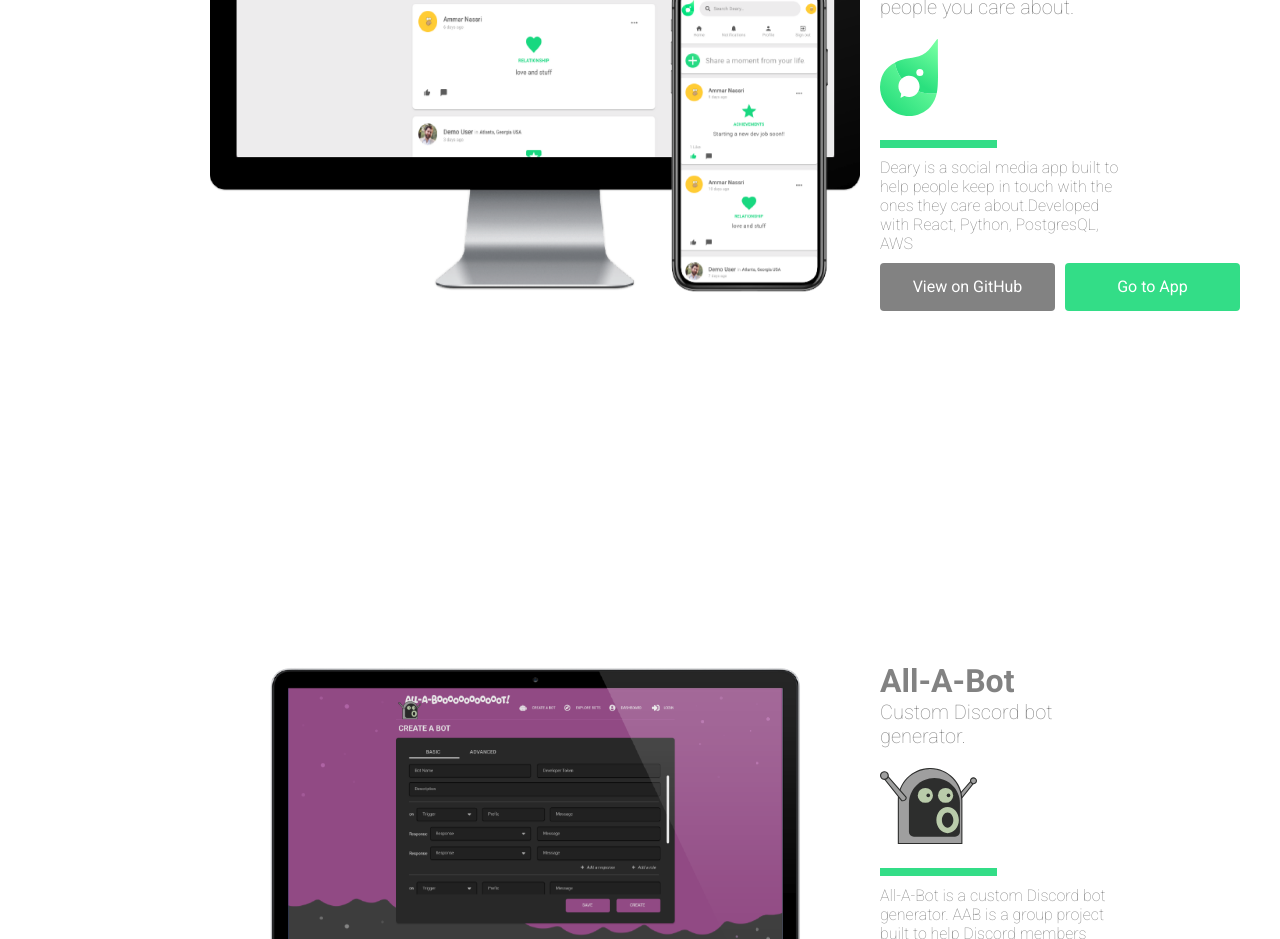
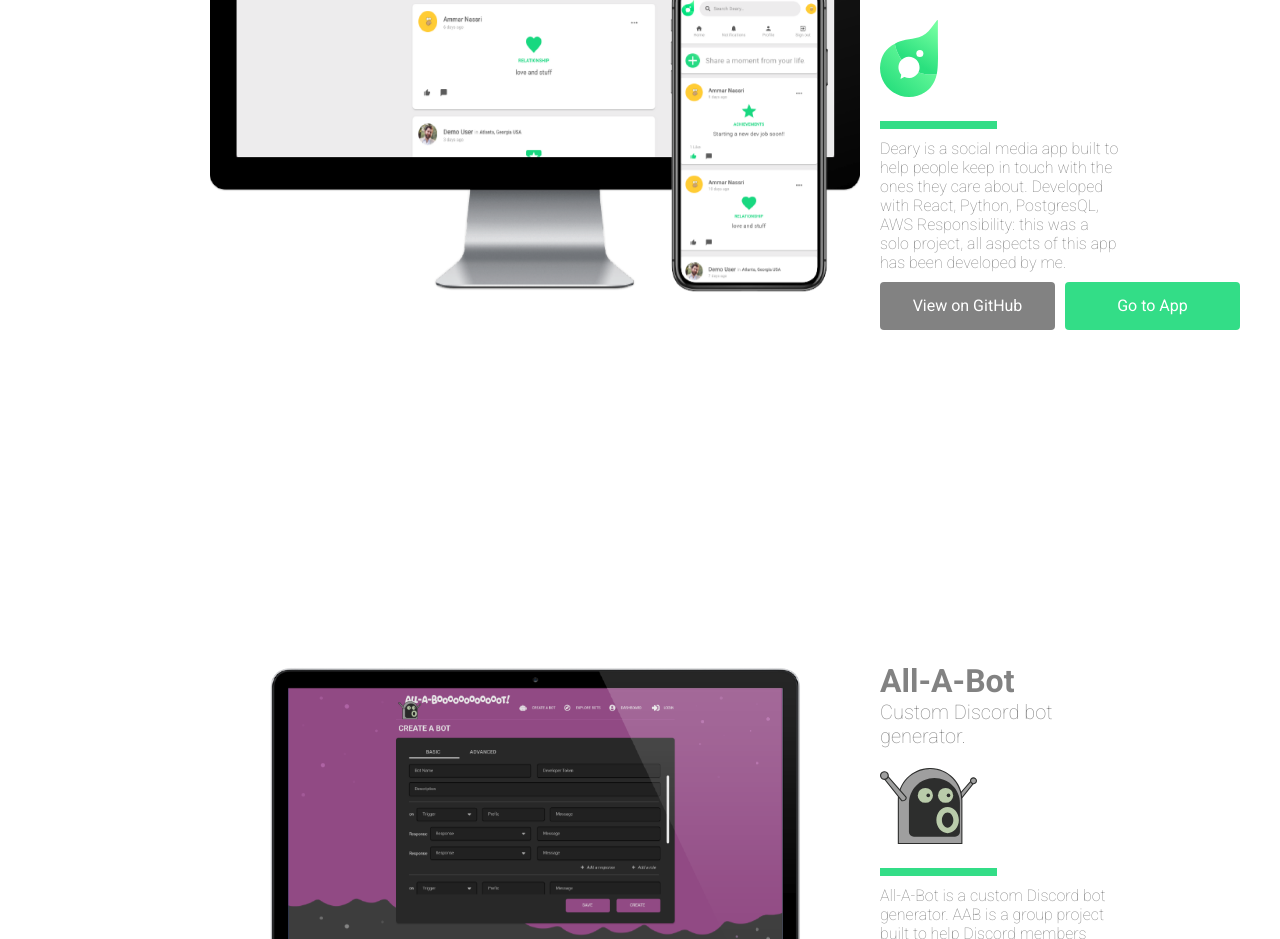
Before and after one commit to anassri/personal-website, a React (Create React App) app: page / in a window 1280 px wide. Shown: the part 1940-2879 px from the top of the page. Built offline with nearby package versions, Linux system fonts and the light colour scheme.

Commit message:
added responsibility section

```diff
--- a/src/Deary.js
+++ b/src/Deary.js
@@ -4,7 +4,8 @@ import dearyLogo from './images/deary-logo.svg';
 import dearyScreen from './images/app-01.png';
 
 export default function Deary({ setPageVisible }) {
-    const captions = "Deary is a social media app built to help people keep in touch with the ones they care about.Developed with React, Python, PostgresQL, AWS";
+    const captions = `Deary is a social media app built to help people keep in touch with the ones they care about. Developed with React, Python, PostgresQL, AWS`;
+    const responsibility = "Responsibility: this was a solo project, all aspects of this app has been developed by me."
     const githubs = "https://github.com/anassri/deary"
     const appLinks = "https://deary-social.herokuapp.com/";
 
@@ -25,7 +26,7 @@ export default function Deary({ setPageVisible }) {
                     <img src={dearyLogo} alt='app logo' className="app-logo" />
                     <div className="hello-line-container content-divider" />
                     <div className="portfolio-third-row">
-                        <p className="caption-text">{captions}</p>
+                        <p className="caption-text">{captions} {responsibility}</p>
                     </div>
                     <div className="portfolio-fourt-row">
                         <a className="github-button"
```
